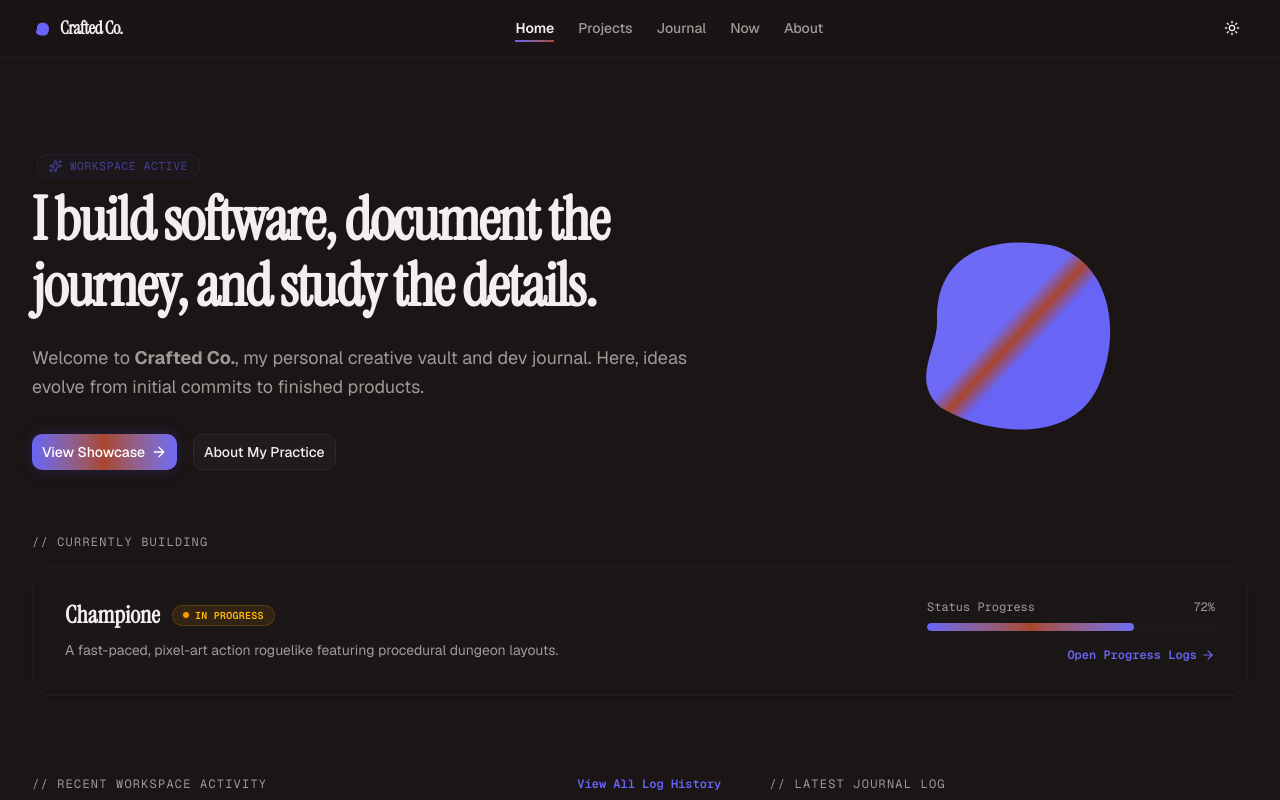
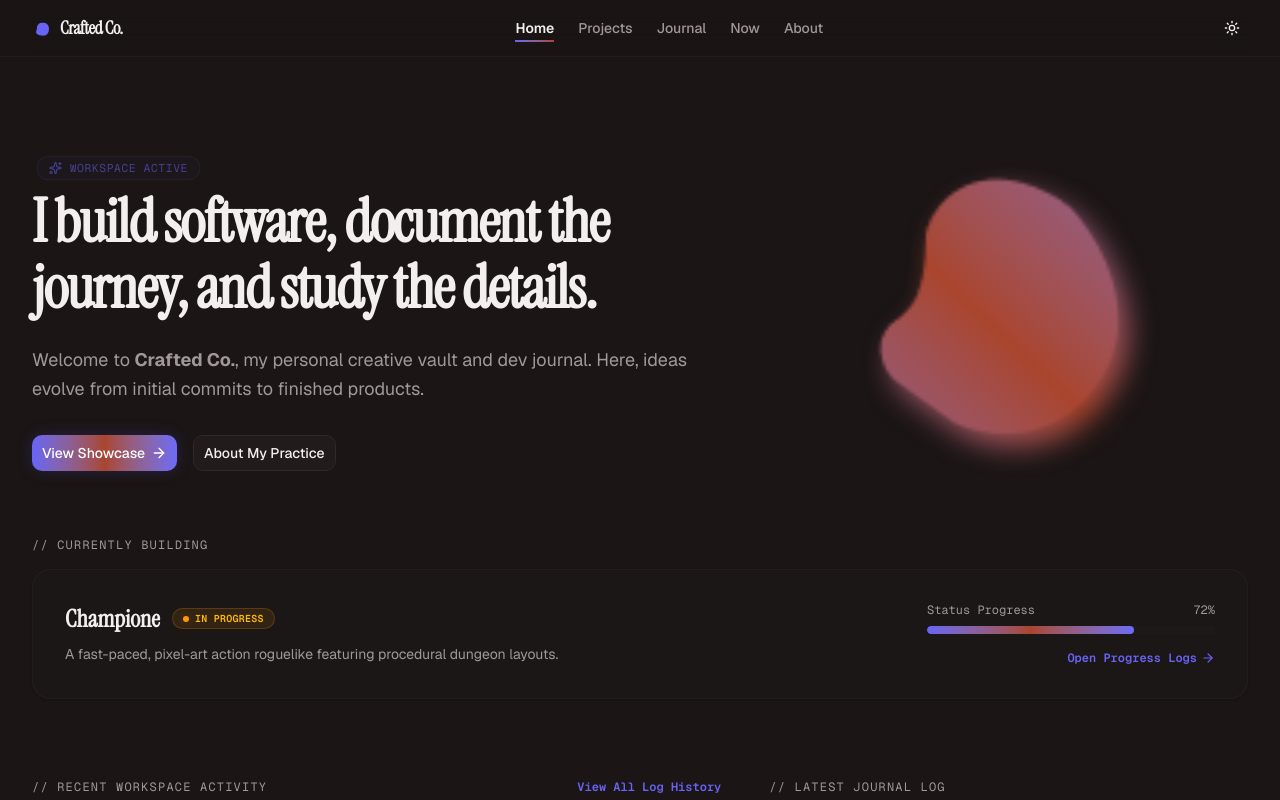
Before and after one commit to Crafted-Company/crafted-co-w, a Next.js app: page / in a window 1280 px wide. Shown: the top 800 px of the page. Built offline with nearby package versions, Linux system fonts and the light colour scheme.

Commit message:
feat: render organic shape using css mask of THE SHAPE.png, increase size to w-80, create env.local template

```diff
--- a/src/app/page.tsx
+++ b/src/app/page.tsx
@@ -81,12 +81,21 @@ export default function HomePage() {
 
             {/* Right Column: Stable organic logo shape with flowing gradient (no outer glows) */}
             <div className="lg:col-span-5 hidden lg:flex justify-center items-center h-full relative select-none">
-              <motion.svg
-                viewBox="0 0 100 100"
-                className="w-72 h-72 overflow-visible"
+              <motion.div
+                className="w-[320px] h-[320px]"
+                style={{
+                  maskImage: "url('/THE SHAPE.png')",
+                  maskSize: "contain",
+                  maskRepeat: "no-repeat",
+                  maskPosition: "center",
+                  WebkitMaskImage: "url('/THE SHAPE.png')",
+                  WebkitMaskSize: "contain",
+                  WebkitMaskRepeat: "no-repeat",
+                  WebkitMaskPosition: "center",
+                }}
                 animate={{
                   y: [0, -8, 8, 0],
-                  rotate: [0, 2, -2, 0],
+                  rotate: [0, 1.5, -1.5, 0],
                 }}
                 transition={{
                   duration: 8,
@@ -94,46 +103,22 @@ export default function HomePage() {
                   ease: "easeInOut",
                 }}
               >
-                <defs>
-                  <motion.linearGradient
-                    id="brandGrad"
-                    x1="0%"
-                    y1="0%"
-                    x2="100%"
-                    y2="100%"
-                    animate={{
-                      x1: ["0%", "100%", "0%"],
-                      y1: ["0%", "100%", "0%"],
-                      x2: ["100%", "0%", "100%"],
-                      y2: ["100%", "0%", "100%"],
-                    }}
-                    transition={{
-                      duration: 8,
-                      repeat: Infinity,
-                      ease: "easeInOut",
-                    }}
-                  >
-                    <stop offset="0%" stopColor="var(--brand-0)" />
-                    <stop offset="50%" stopColor="var(--brand-50)" />
-                    <stop offset="100%" stopColor="var(--brand-100)" />
-                  </motion.linearGradient>
-                </defs>
-
-                {/* Stable Shape matching the design logo form */}
-                <motion.path
-                  fill="url(#brandGrad)"
-                  d={beanPath}
+                {/* Animated flowing gradient inside */}
+                <motion.div
+                  className="w-full h-full bg-gradient-to-tr from-brand-start via-brand-mid to-brand-end"
                   animate={{
-                    scale: [1, 1.03, 0.97, 1],
+                    backgroundPosition: ["0% 50%", "100% 50%", "0% 50%"],
                   }}
                   transition={{
-                    duration: 6,
+                    duration: 8,
                     repeat: Infinity,
                     ease: "easeInOut",
                   }}
-                  style={{ originX: "50px", originY: "50px" }}
+                  style={{
+                    backgroundSize: "200% 200%",
+                  }}
                 />
-              </motion.svg>
+              </motion.div>
             </div>
           </div>
 
```
Also changed, not shown: public/THE SHAPE.png (added).
